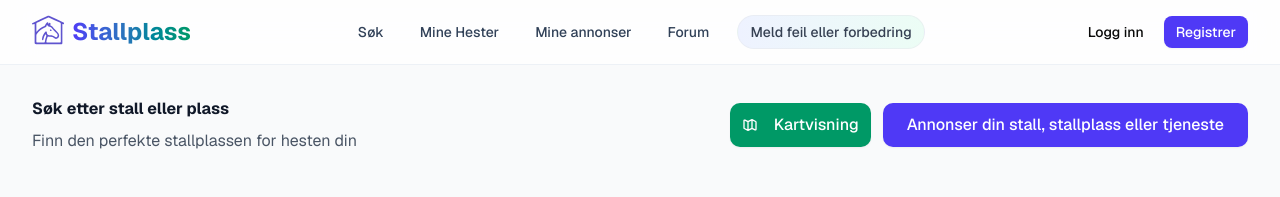
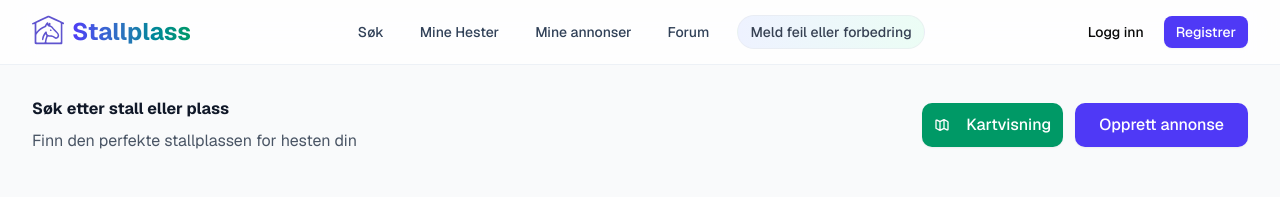
Before and after one commit to thorep/stallplass, a Next.js app: page /sok in a window 1280 px wide. Shown: the top 197 px of the page. Built offline with nearby package versions, Linux system fonts and the light colour scheme; no server answers; the database is empty; what @radix-ui/themes would draw is missing.

Commit message:
Endret tekst på annonse knapp på /sok

```diff
--- a/src/app/sok/page.tsx
+++ b/src/app/sok/page.tsx
@@ -1,11 +1,11 @@
 "use client";
+import Button from "@/components/atoms/Button";
 import Footer from "@/components/organisms/Footer";
 import Header from "@/components/organisms/Header";
 import SearchPageClientSimple from "@/components/organisms/SearchPageClientSimple";
-import Button from "@/components/atoms/Button";
 import { useAllAmenities } from "@/hooks";
+import { useRouter } from "next/navigation";
 import { Suspense } from "react";
-import { useRouter } from "next/navigation";
 
 function SearchPageContent() {
   const {
@@ -62,10 +62,15 @@ export default function StallersPage() {
                 variant="emerald"
                 size="md"
                 className="w-full sm:w-auto"
-                onClick={() => router.push('/kart')}
+                onClick={() => router.push("/kart")}
               >
                 <svg className="w-4 h-4 mr-2" fill="none" stroke="currentColor" viewBox="0 0 24 24">
-                  <path strokeLinecap="round" strokeLinejoin="round" strokeWidth={2} d="M9 20l-5.447-2.724A1 1 0 013 16.382V5.618a1 1 0 011.447-.894L9 7m0 13l6-3m-6 3V7m6 10l4.553 2.276A1 1 0 0021 18.382V7.618a1 1 0 00-.553-.894L15 4m0 13V4m0 0L9 7" />
+                  <path
+                    strokeLinecap="round"
+                    strokeLinejoin="round"
+                    strokeWidth={2}
+                    d="M9 20l-5.447-2.724A1 1 0 013 16.382V5.618a1 1 0 011.447-.894L9 7m0 13l6-3m-6 3V7m6 10l4.553 2.276A1 1 0 0021 18.382V7.618a1 1 0 00-.553-.894L15 4m0 13V4m0 0L9 7"
+                  />
                 </svg>
                 Kartvisning
               </Button>
@@ -75,9 +80,9 @@ export default function StallersPage() {
                 variant="primary"
                 size="md"
                 className="w-full sm:w-auto"
-                onClick={() => router.push('/dashboard')}
+                onClick={() => router.push("/dashboard")}
               >
-                Annonser din stall, stallplass eller tjeneste
+                Opprett annonse
               </Button>
             </div>
           </div>
```
